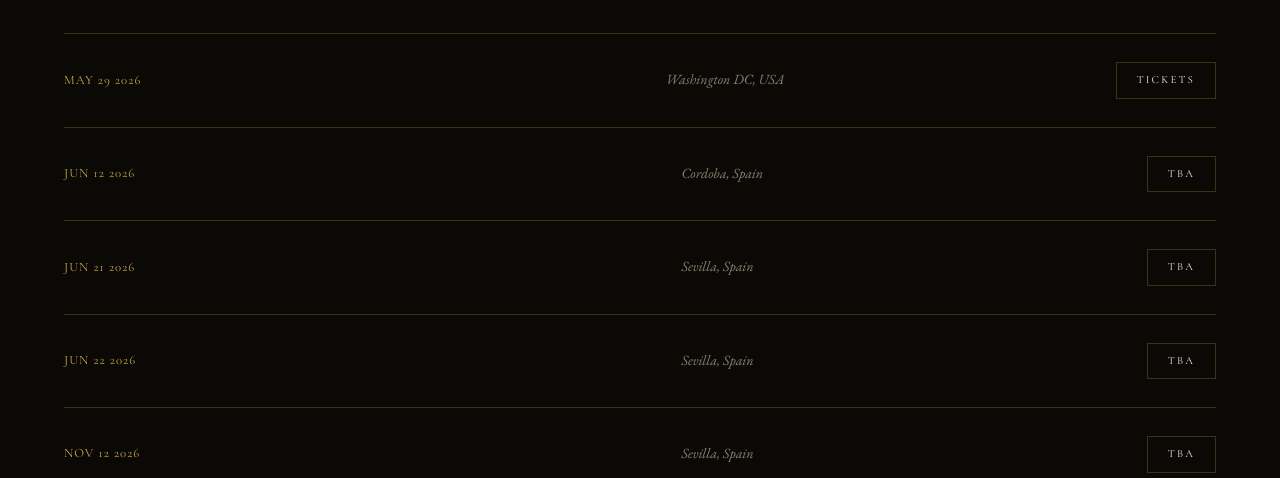
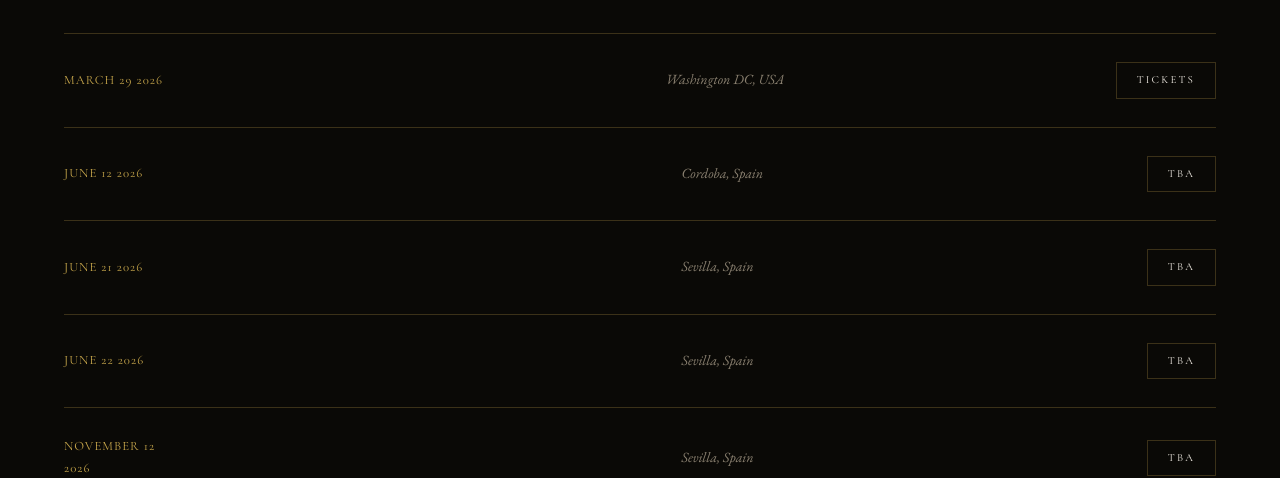
Before and after one commit to ayodeleowolabi/jazzsite, a React (Vite) app: page /live in a window 1280 px wide. Shown: the part 339-817 px from the top of the page. Built offline with nearby package versions, Linux system fonts and the light colour scheme.

Commit message:
added quote, city data capture

```diff
--- a/src/data/dates.js
+++ b/src/data/dates.js
@@ -4,11 +4,11 @@
 // Set ticketUrl to null if tickets aren't available yet.
 
 const dates = [
-{ date: 'May 29 2026', location: 'Washington DC, USA', ticketUrl: 'https://feverup.com/m/476778?cp_landing=city_selector&cp_landing_term=city_selector&cp_landing_source=candlelightexperience&utm_source=fever_web_share&utm_medium=plan_detail&place_id=33084&session_ids=367138482&date=2026-03-29&utm_campaign=476778_IAD&utm_term=native' },
-{ date: 'Jun 12 2026', location: 'Cordoba, Spain', ticketUrl: null },
-{ date: 'Jun 21 2026', location: 'Sevilla, Spain', ticketUrl: null },
-{ date: 'Jun 22 2026', location: 'Sevilla, Spain', ticketUrl: null },
-{ date: 'Nov 12 2026', location: 'Sevilla, Spain', ticketUrl: null },
+{ date: 'March 29 2026', location: 'Washington DC, USA', ticketUrl: 'https://feverup.com/m/476778?cp_landing=city_selector&cp_landing_term=city_selector&cp_landing_source=candlelightexperience&utm_source=fever_web_share&utm_medium=plan_detail&place_id=33084&session_ids=367138482&date=2026-03-29&utm_campaign=476778_IAD&utm_term=native' },
+{ date: 'June 12 2026', location: 'Cordoba, Spain', ticketUrl: null },
+{ date: 'June 21 2026', location: 'Sevilla, Spain', ticketUrl: null },
+{ date: 'June 22 2026', location: 'Sevilla, Spain', ticketUrl: null },
+{ date: 'November 12 2026', location: 'Sevilla, Spain', ticketUrl: null },
 ]
 
 export default dates
```
